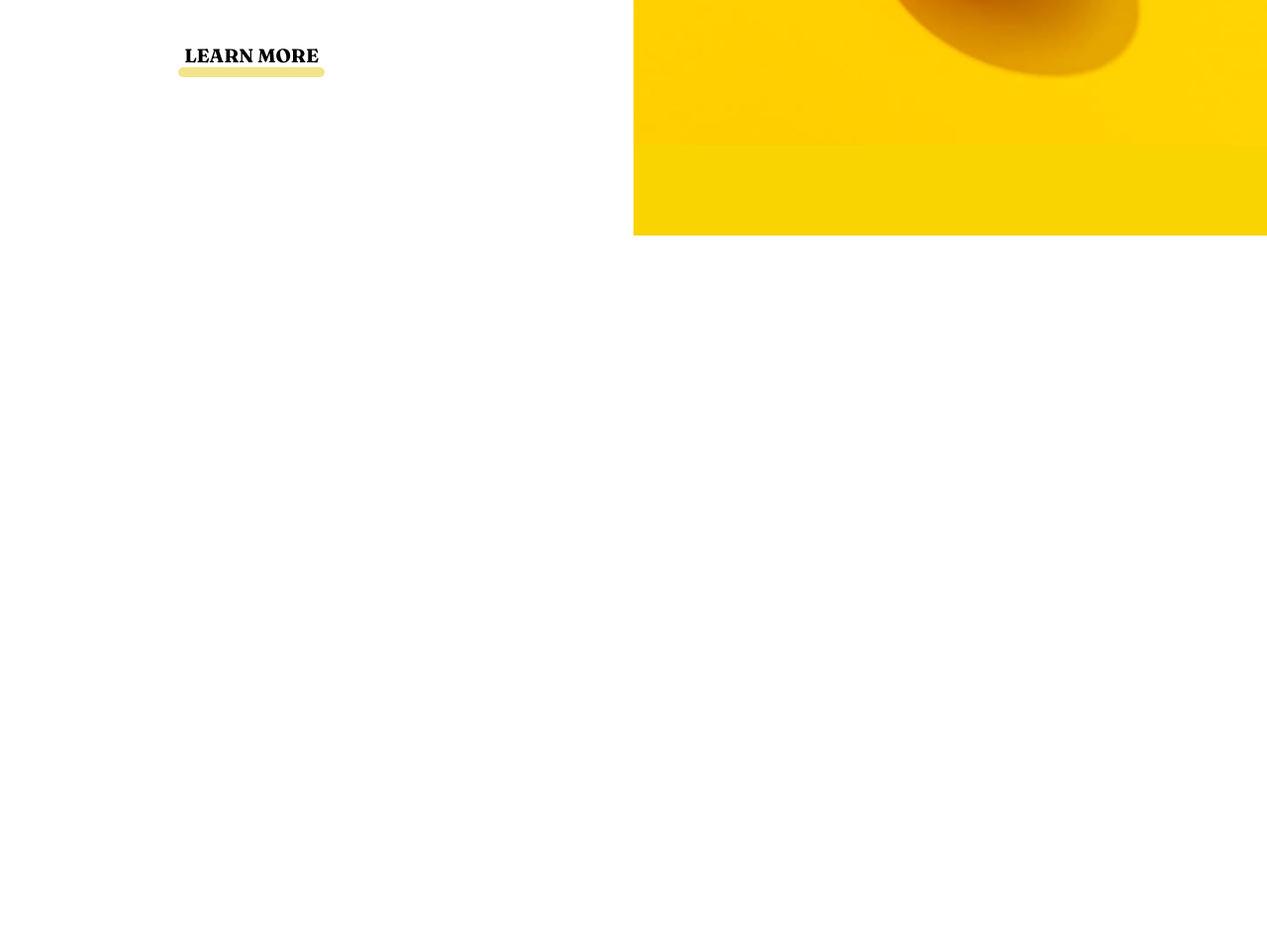
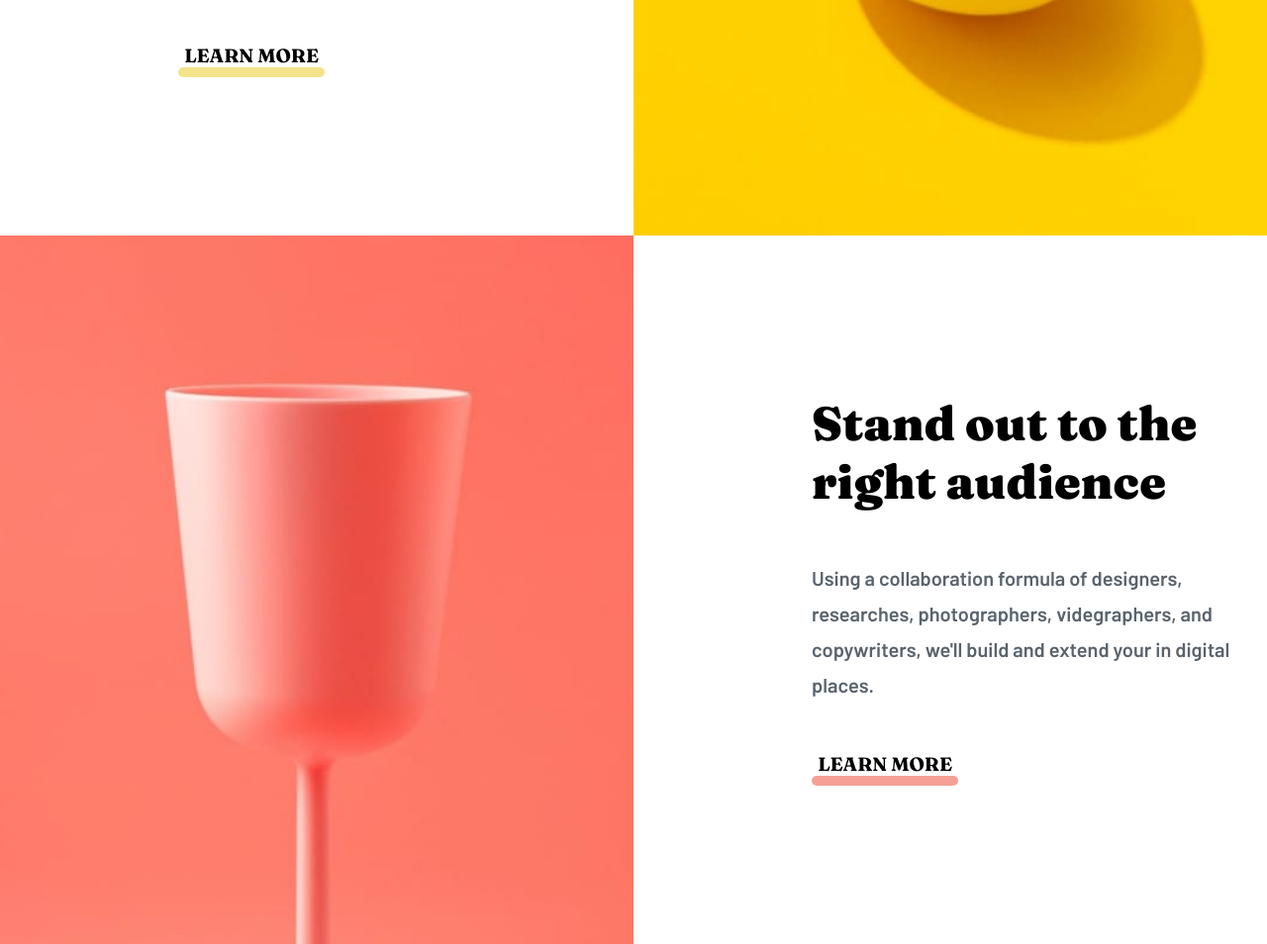
Before and after one commit to tiagoridev/challenges_frontEndMentor, a plain HTML site: page 6_landingPage/index-COPY.html in a window 1280 px wide. Shown: the part 1278-2232 px from the top of the page at 99% size. Before the commit the page ends 1516 px from the top, so only its background shows below. Drawn offline with Linux system fonts and the light colour scheme.

Commit message:
create second section

```diff
--- a/6_landingPage/assets/css/style.css
+++ b/6_landingPage/assets/css/style.css
@@ -22,6 +22,7 @@
     --p6--: #3CBDFF;
     --p7--: #6ED0FF;
     --p8--: #f3e38afd;
+    --p9--:#f7a095;
     /*neutral color*/
     --n1--: #23303e;
     --n2--: #5a636c;
@@ -183,22 +184,36 @@
     font-size: 1.2rem;
     cursor: pointer;
 }
-.main-container button::after{
+.main-container .main-btn::after{
     content: '';
     display: block;
     width: 100%;
     height: 0.63rem;
-    background-color: var(--p8--);
     border-radius: 20px;
     transition: .2s;
     top: 2.5rem;
 }
-.main-container button:hover::after{
+.main-container .btn-first::after{
+    background-color: var(--p8--);
+}
+
+.main-container .btn-first:hover::after{
     background-color: var(--p2--);
 }
 .main-bg{
-    background: url('../imgs/desktop/image-transform.jpg') no-repeat center / contain;
+    background: url('../imgs/desktop/image-transform.jpg') no-repeat center / cover;
     background-color: var(--p2--);
+}
+.section-second{
+    background: url('../imgs/desktop/image-stand-out.jpg') no-repeat center / cover;
+
+}
+.main-container .btn-second::after{
+    background-color: var(--p9--);
+}
+
+.main-container .btn-second:hover::after{
+    background-color: var(--p1--);
 }
 /*****fim main*****/
 
@@ -250,9 +265,8 @@
         grid-row: 2;
     }
     .main-bg{
-        background: url('../imgs/mobile/image-transform.jpg') no-repeat center / contain;
+        background: url('../imgs/mobile/image-transform.jpg') no-repeat center / cover;
         padding: 10rem 0rem 10rem 11.25rem;
-        background-color: var(--p2--);
         grid-row: 1;
     }
     .main-title{
@@ -262,6 +276,9 @@
     .main-text{
         text-align: center;
     }
+    .section-second{
+        background: url('../imgs/mobile/image-stand-out.jpg') no-repeat center / cover;
+    }
 
 }
 
--- a/6_landingPage/index-COPY.html
+++ b/6_landingPage/index-COPY.html
@@ -70,10 +70,21 @@
       <h2 class="main-title">Transform your brand</h2>
       <p class="main-text">We are a full-service creative agency specializing in helping brands grow fast. Engage your clients through compelling visuals that do most of the marketing for you.
       </p>
-      <button class="main-btn">LEARN MORE</button>
+      <button class="main-btn btn-first">LEARN MORE</button>
     </div>
     <div class="main-bg">
 
+    </div>
+  </section>
+  <section class="main-container">
+    <div class="main-bg section-second">
+
+    </div>
+    <div class="main-content">
+      <h2 class="main-title title second">Stand out to the right audience</h2>
+      <p class="main-text text-second">Using a collaboration formula of designers, researches, photographers, videgraphers, and copywriters, we'll build and extend your in digital places.
+      </p>
+      <button class="main-btn btn-second">LEARN MORE</button>
     </div>
   </section>
  </main>
```
